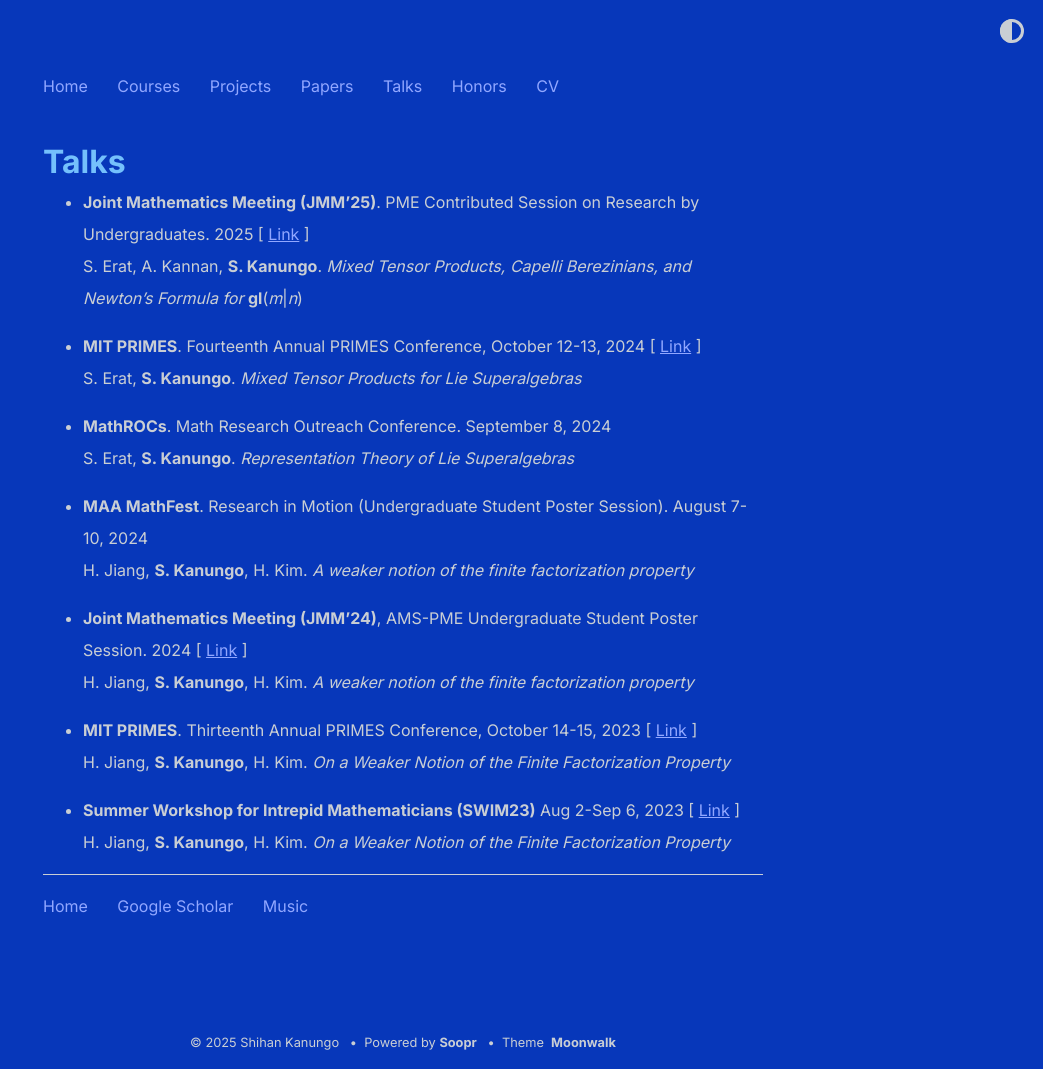
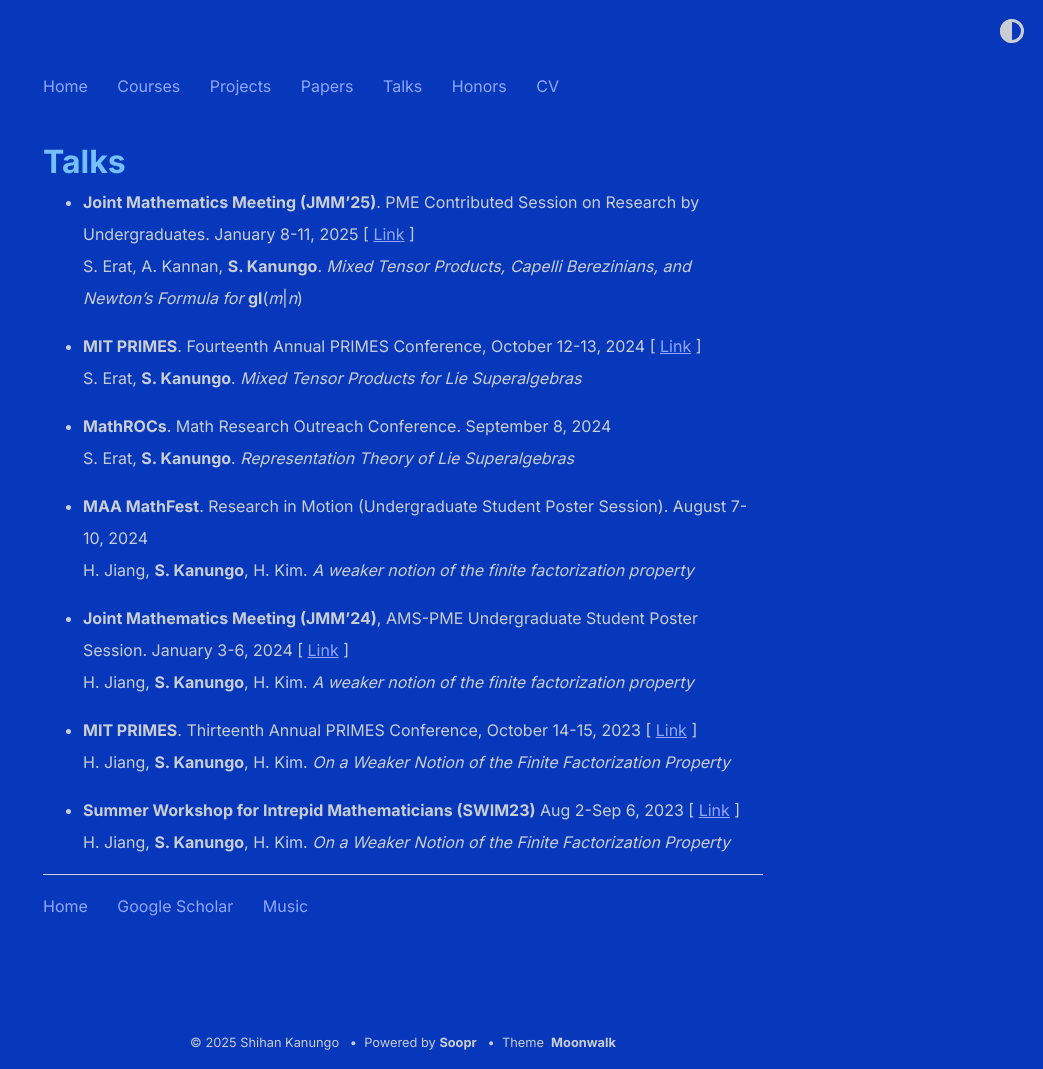
Before and after one commit to shihankanungo/shihankanungo.github.io, a Jekyll site: the page built from talks.md, in a window 1280 px wide. Shown: the whole page, without its empty margins (237-1280 px from the left). Built offline with Jekyll 4.4.1, drawn with Linux system fonts in a browser that asks for light colours.

Commit message:
Update talks.md

```diff
--- a/talks.md
+++ b/talks.md
@@ -4,7 +4,7 @@
 ---
 
 
-- **Joint Mathematics Meeting (JMM'25)**. PME Contributed Session on Research by Undergraduates. 2025 \[ [Link](https://meetings.ams.org/math/jmm2025/meetingapp.cgi/Paper/41233) \] <br />
+- **Joint Mathematics Meeting (JMM'25)**. PME Contributed Session on Research by Undergraduates. January 8-11, 2025 \[ [Link](https://meetings.ams.org/math/jmm2025/meetingapp.cgi/Paper/41233) \] <br />
   S. Erat, A. Kannan, **S. Kanungo**. *Mixed Tensor Products, Capelli Berezinians, and Newton’s Formula for* **gl**(*m*\|*n*) <br />
 
 - **MIT PRIMES**. Fourteenth Annual PRIMES Conference, October 12-13, 2024 \[ [Link](https://math.mit.edu/research/highschool/primes/conference/index.html) \] <br>
@@ -16,7 +16,7 @@
 - **MAA MathFest**. Research in Motion (Undergraduate Student Poster Session). August 7-10, 2024 <br />
   H. Jiang, **S. Kanungo**, H. Kim. *A weaker notion of the finite factorization property* <br />
 
-- **Joint Mathematics Meeting (JMM'24)**, AMS-PME Undergraduate Student Poster Session. 2024 \[ [Link](https://meetings.ams.org/math/jmm2025/meetingapp.cgi/Paper/41233) \] <br />
+- **Joint Mathematics Meeting (JMM'24)**, AMS-PME Undergraduate Student Poster Session. January 3-6, 2024 \[ [Link](https://meetings.ams.org/math/jmm2025/meetingapp.cgi/Paper/41233) \] <br />
   H. Jiang, **S. Kanungo**, H. Kim. *A weaker notion of the finite factorization property* <br />
 
 - **MIT PRIMES**. Thirteenth Annual PRIMES Conference, October 14-15, 2023 \[ [Link](https://math.mit.edu/research/highschool/primes/conference/conf-2023.html) \] <br>
```
